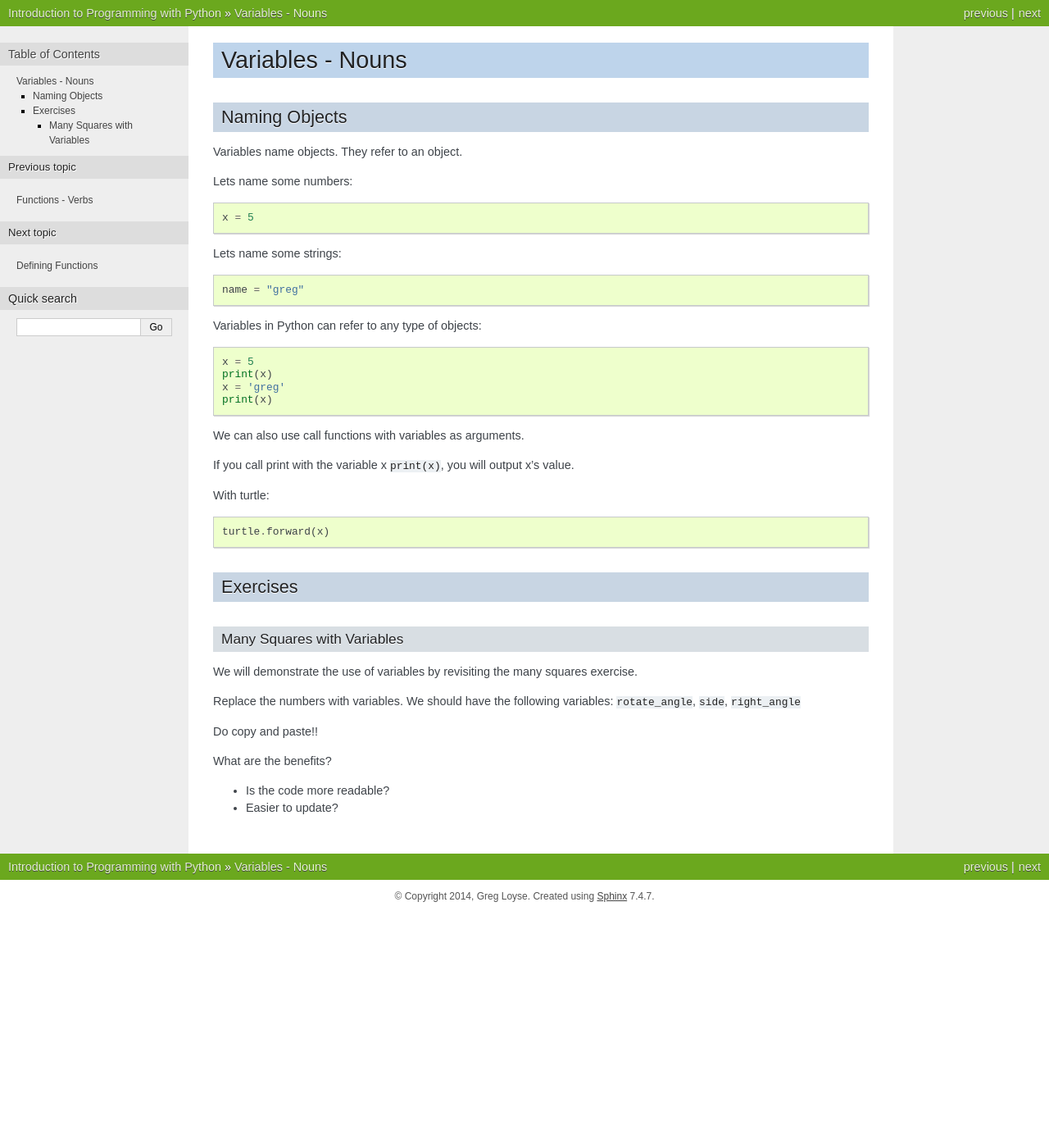
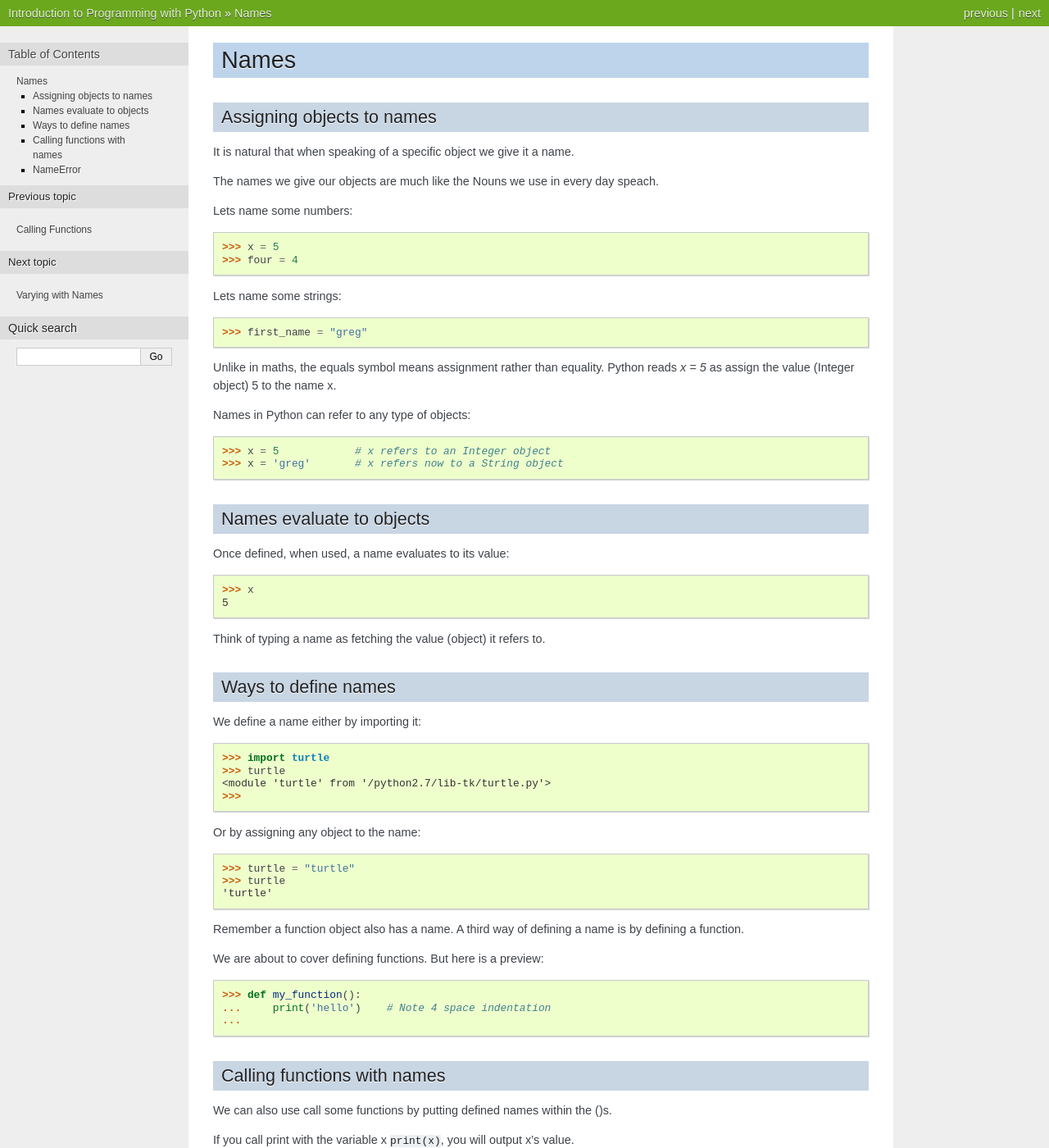
Before and after one commit to gu-lseg/intro-to-programming, a Sphinx documentation site: the page built from source/variables.rst, in a window 1280 px wide and 1400 px high. Shown: the whole window at 82% size. Built offline with Sphinx 7.4.7, drawn with Linux system fonts in a browser that asks for light colours; some of the changed text lies outside the part shown.

Commit message:
updating

```diff
--- /dev/null
+++ b/source/generalising_with_names.rst
@@ -0,0 +1,73 @@
+Varying with Names
+******************
+
+Variablity
+==========
+
+Names are often called variables. The word `variable` captures an important
+aspect of how they serve in programming.
+
+Names give us a lot of expressivity. They enable you to generalise your code.
+
+Consider that you write this code to draw a square::
+
+    turtle.forward(50)
+    turtle.left(90)
+    turtle.forward(50)
+    turtle.left(90)
+    turtle.forward(50)
+    turtle.left(90)
+    turtle.forward(50)
+    turtle.left(90)
+
+Now you decide the sides should be of length 100.
+
+Without names you have to go back and replace 50 with 100 four times.
+
+Instead using names you can do this::
+
+    side = 50
+    right_angle = 90
+
+    turtle.forward(side)
+    turtle.left(right_angle)
+    turtle.forward(side)
+    turtle.left(right_angle)
+    turtle.forward(side)
+    turtle.left(right_angle)
+    turtle.forward(side)
+    turtle.left(right_angle)
+
+Now, if you change your mind you need only update one value.
+
+Also our programatic definition mirrors more the mathematical defintion in
+that the lenguth of a square's side is irrelevant to its nature as a square.
+
+So names help you:
+
+- program efficiently.
+- capture meaning.
+
+Tip:
+
+    When you find yourself needing to replace many similar values in order
+    to update your code, using names is worth considering.
+
+Exercises
+=========
+
+Many Squares with Variables
+---------------------------
+
+We will demonstrate the use of variables by revisiting the many squares exercise.
+
+Replace the numbers with variables.
+We should have the following variables: ``rotate_angle``, ``side``, ``right_angle``
+
+Do copy and paste!!
+
+What are the benefits?
+
+- Is the code more readable?
+
+- Easier to update?
--- a/source/variables.rst
+++ b/source/variables.rst
@@ -1,52 +1,95 @@
-Variables - Nouns
-*****************
+Names
+*****
 
 
-Naming Objects
-==============
+Assigning objects to names
+==========================
 
-Variables name objects. They refer to an object.
+It is natural that when speaking of a specific object we give it a name.
+
+The names we give our objects are much like the Nouns we use in every day
+speach.
 
 Lets name some numbers::
 
-    x = 5
+    >>> x = 5
+    >>> four = 4
 
 Lets name some strings::
 
-    name = "greg"
+    >>> first_name = "greg"
+
+Unlike in maths, the equals symbol means assignment rather than equality.
+Python reads `x = 5` as assign the value (Integer object) 5 to the name x.
 
 
-Variables in Python can refer to any type of objects::
+Names in Python can refer to any type of objects::
 
-    x = 5
-    print(x)
-    x = 'greg'
-    print(x)
+    >>> x = 5            # x refers to an Integer object
+    >>> x = 'greg'       # x refers now to a String object
 
-We can also use call functions with variables as arguments.
+
+Names evaluate to objects
+=========================
+
+Once defined, when used, a name evaluates to its value::
+
+    >>> x
+    5
+
+Think of typing a name as fetching the value (object) it refers to.
+
+Ways to define names
+====================
+
+We define a name either by importing it::
+
+    >>> import turtle
+    >>> turtle
+    <module 'turtle' from '/python2.7/lib-tk/turtle.py'>
+    >>>
+
+Or by assigning any object to the name::
+
+    >>> turtle = "turtle"
+    >>> turtle
+    'turtle'
+
+Remember a function object also has a name. A third way of defining a name is
+by defining a function.
+
+We are about to cover defining functions. But here is a preview::
+
+    >>> def my_function():
+    ...     print('hello')    # Note 4 space indentation
+    ...
+
+
+Calling functions with names
+============================
+
+We can also use call some functions by putting defined names within the ()s.
 
 If you call print with the variable x ``print(x)``, you will output x's value.
 
 With turtle::
 
-    turtle.forward(x)
+    >>> import turtle
+    >>> x = 5
+    >>> turtle.forward(x)
 
+More on this to come.
 
-Exercises
+NameError
 =========
 
-Many Squares with Variables
----------------------------
+Here we introduce the NameError::
 
-We will demonstrate the use of variables by revisiting the many squares exercise.
+    >>> turtle
+    Traceback (most recent call last):
+      File "<stdin>", line 1, in <module>
+    NameError: name 'turtle' is not defined
+    >>>
 
-Replace the numbers with variables.
-We should have the following variables: ``rotate_angle``, ``side``, ``right_angle``
-
-Do copy and paste!!
-
-What are the benefits?
-
-- Is the code more readable?
-
-- Easier to update?
+Python is telling us it doesn't know what the turtle name refers to. We haven't
+defined it. We have forgotten to import it.
```
Also changed, not shown: source/abstractions.rst (added, +68 -0 lines), source/defining_functions.rst (+31 -63 lines), source/functions.rst (+15 -54 lines), source/getting_started.rst (added, +65 -0 lines), source/index.rst (+7 -3 lines), source/loops.rst (+7 -8 lines), source/objects.rst (+57 -57 lines), source/running_from_file.rst (added, +54 -0 lines).
